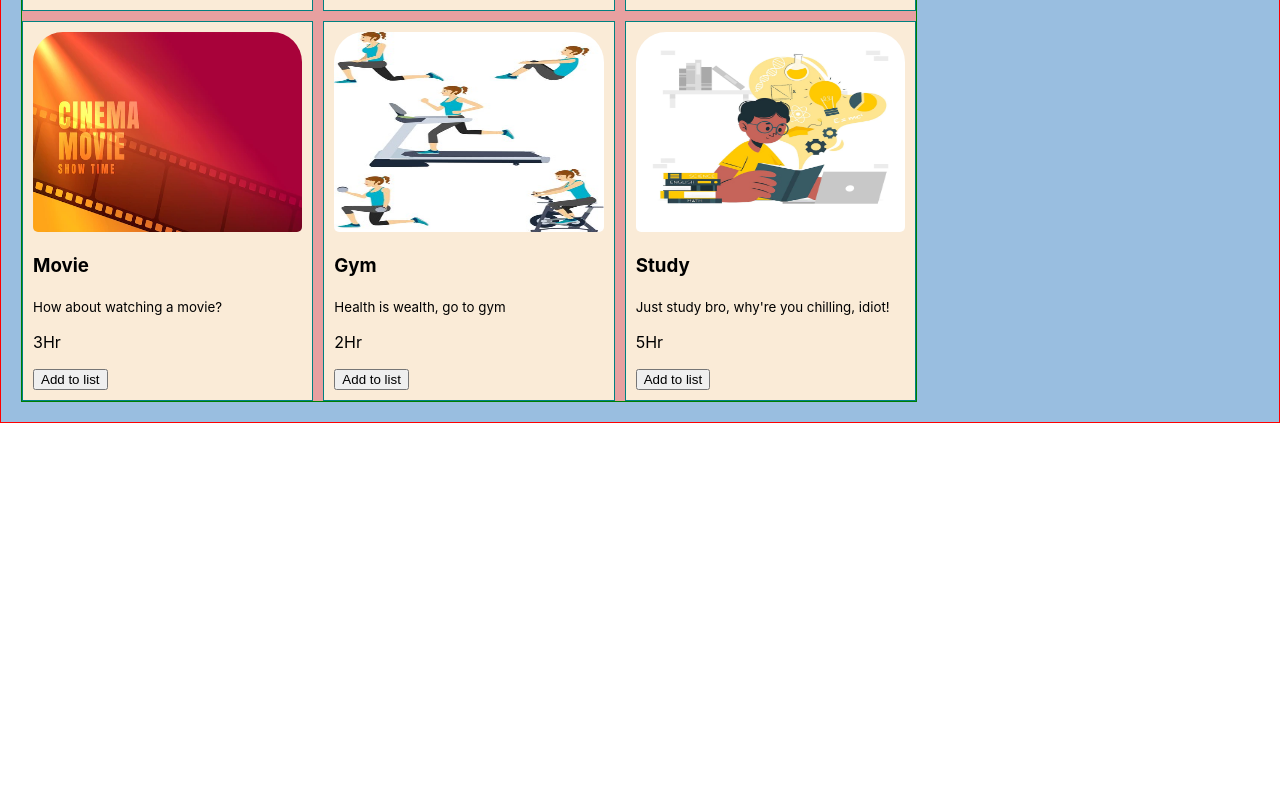
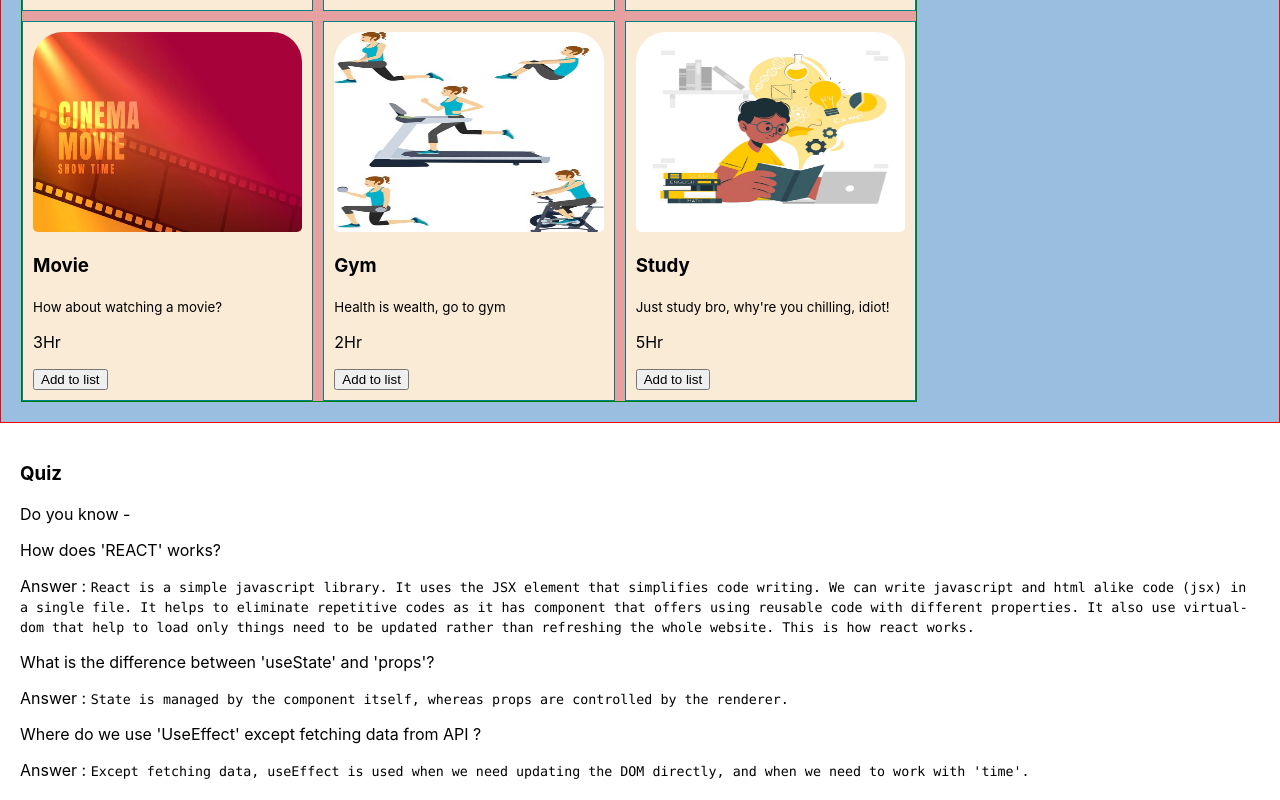
Before and after one commit to e-mm-u/ki-kora-jay, a React (Create React App) app: page / in a window 1280 px wide. Shown: the part 948-1748 px from the top of the page. Before the commit the page ends 1371 px from the top, so only its background shows below. Built offline with nearby package versions, Linux system fonts and the light colour scheme.

Commit message:
question and answer section added

```diff
--- /dev/null
+++ b/public/qNa.json
@@ -0,0 +1,17 @@
+[
+    {
+        "id": "1",
+        "question": "How does 'REACT' works?",
+        "answer" : "React is a simple javascript library. It uses the JSX element that  simplifies code writing. We can write javascript and html alike code (jsx) in a single file. It helps to eliminate repetitive codes as it has component that offers using reusable code with different properties. It also use virtual-dom that help to load only things need to be updated rather than refreshing the whole website. This is how react works."
+    },
+    {
+        "id": "2",
+        "question": "What is the difference between 'useState'  and 'props'?",
+        "answer" : "State is managed by the component itself, whereas props are controlled by the renderer."
+    },
+    {
+        "id": "3",
+        "question": "Where do we use 'UseEffect' except fetching data from API ?",
+        "answer" : "Except fetching data, useEffect is used when we need updating the DOM directly, and when we need to work with 'time'."
+    }
+]
--- a/src/App.js
+++ b/src/App.js
@@ -1,6 +1,7 @@
 import './App.css'
 import Header from "./components/Header/Header";
 import Main from "./components/Main/Main";
+import QnA from './components/QnA/QnA';
 
 
 function App() {
@@ -9,6 +10,7 @@ function App() {
     <div>
       <Header></Header>
       <Main></Main>
+      <QnA></QnA>
     </div>
   );
 }
--- /dev/null
+++ b/src/components/QnA/QnA.css
@@ -0,0 +1,3 @@
+.q-n-a{
+    padding: 20px;
+}
--- /dev/null
+++ b/src/components/QnA/QnA.js
@@ -0,0 +1,28 @@
+import React, { useEffect, useState } from 'react';
+import Question from '../Question/Question';
+import './QnA.css'
+
+const QnA = () => {
+    const [questions, setQuestions] = useState([])
+    useEffect(() => {
+        fetch('qNa.json')
+            .then(res => res.json())
+            .then(data => setQuestions(data))
+    }, [])
+
+    return (
+        <div className='q-n-a'>
+            <h3>Quiz</h3>
+            <p>Do you know -</p>
+            {
+                questions.map(question => <Question
+                    question={question}
+                    key={question.id}
+                ></Question>)
+            }
+
+        </div>
+    );
+};
+
+export default QnA;
--- /dev/null
+++ b/src/components/Question/Question.js
@@ -0,0 +1,18 @@
+import React from 'react';
+
+const Question = (props) => {
+    const {question, answer} = props.question;
+    return (
+        <div className='question'>
+                <p>{question}</p>
+                <span>Answer : </span>
+                <code>
+                    <small>
+                        {answer}
+                    </small>
+                </code>
+            </div>
+    );
+};
+
+export default Question;
```
Also changed, not shown: src/components/Question/Question.css (added).
